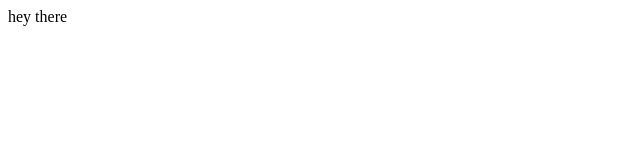
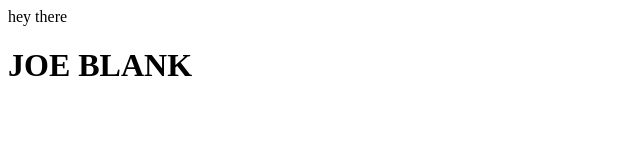
Before and after one commit to joeblank/test-repo, a plain HTML site: page index.html in a window 1280 px wide. Shown: the whole page, without its empty margins (0-640 px from the left). Drawn offline with Linux system fonts and the light colour scheme.

Commit message:
added h1 to html

```diff
--- a/index.html
+++ b/index.html
@@ -1 +1,2 @@
 <div>hey there</div>
+<h1>JOE BLANK</h1>
```
